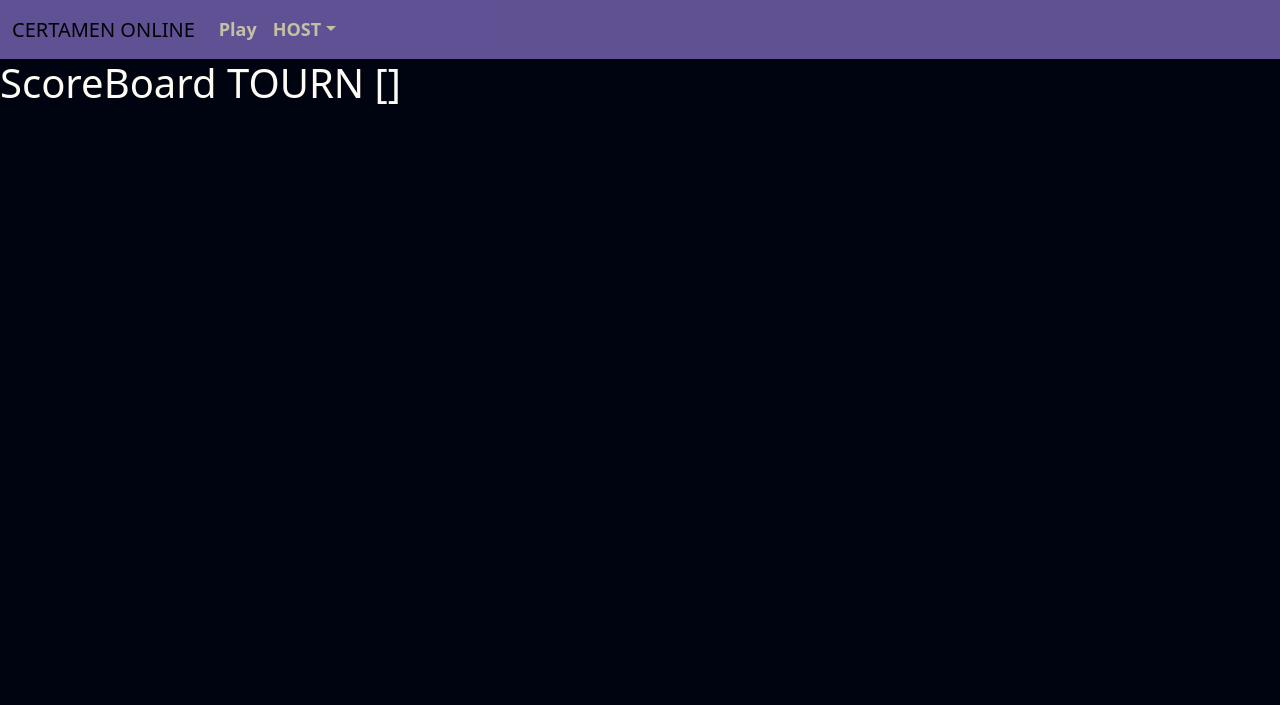
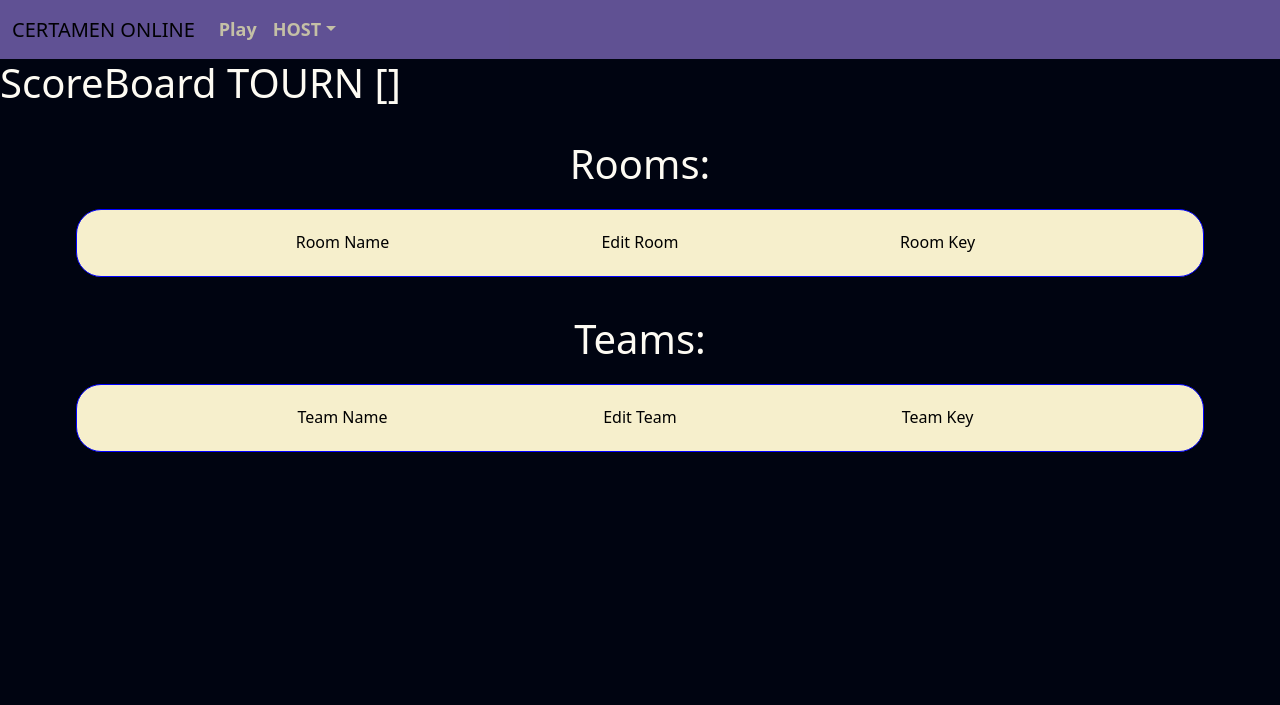
Before and after one commit to Books4life01/Certamen2.0, a Flask app: template website/templates/scoreBoardTourn.html in a window 1280 px wide. Shown: the top 705 px of the page. Run offline with Flask 3, Linux system fonts and the light colour scheme; the template is opened without the code that fills it: most values are stand-ins (such as "Sample title", 1, 10 or a date in 2020); some libraries are stand-ins or nearby versions.

Commit message:
populatinf tourn page with rooms and tourn in a scrollable interface; started working on manage room page and draggable stuff

```diff
--- a/website/templates/scoreBoardTourn.html
+++ b/website/templates/scoreBoardTourn.html
@@ -11,9 +11,38 @@
     });
     //Receive Tournament Data from the server
     socket.on("roomsUpdate", (data) => {
-        console.log(data);
+        let roomsContainer = $("#roomsContainer");
+        data.forEach((room) => {
+            console.log(room);
+            let roomDiv = $("<div class='room'></div>");
+            let roomName = $("<h4></h4>").text(room.roomName);
+            let manageRoomBtn = $("<button class='btn btn-primary editRoom' ></button>").text("Manage Room");
+            manageRoomBtn.click(() => {
+               window.location.href = "/host/manage/room?roomKey=" + room.roomKey;
+            });
+            let roomKey = $("<h4></h4>").text(room.roomKey);
+            roomDiv.append(roomName);
+            roomDiv.append(manageRoomBtn);
+            roomDiv.append(roomKey);
+            roomsContainer.append(roomDiv);
+
+        });
+
     });
     socket.on("teamsUpdate", (data) => {
+        let teamsContainer = $("#teamsContainer");
+        data.forEach((team) => {
+            console.log(team);
+            let teamDiv = $("<div class='team'></div>");
+            let teamName = $("<h4></h4>").text(team.teamName);
+            let manageTeamBtn = $("<button class='btn btn-primary'></button>").text("Manage Team");
+            let teamKey = $("<h4></h4>").text(team.teamKey);
+            teamDiv.append(teamName);
+            teamDiv.append(manageTeamBtn);
+            teamDiv.append(teamKey);
+            teamsContainer.append(teamDiv);
+
+        });
         console.log(data);
     });
     socket.on("disconnect", () => {
@@ -26,6 +55,7 @@
             $("#addRoomModal").modal("show");
         });
         $("[data-toggle='tooltip']").tooltip();
+
     });
 
 
@@ -34,6 +64,7 @@
 {%block styles%}<style>
 .btn-primary{
     background-color: var(--primary-color);
+    margin: 2%;
 }
 .modal-header, .modal-body, .modal-footer{
     background-color: var(--primary-color);
@@ -66,6 +97,47 @@ label{
     top:5%;
     right:2%;
 }
+.overflow-container{
+    max-height: 200px;
+    overflow-y: scroll;
+    border: 1px solid blue;
+}
+.overflow-container::-webkit-scrollbar, .room>*::-webkit-scrollbar, .team>*::-webkit-scrollbar{
+    width: 10px;
+  display: none;
+}
+.room, .team{
+    justify-content: center;
+    display: flex;
+    flex-wrap: nowrap;
+    gap: 5%;
+
+}
+.room>*, .team>*{
+    display: inline-block;
+    color:black;
+    margin-left: 1%;
+    margin-right: 1%;
+    margin-top: 1%;
+    margin-bottom: 1%;
+    width: 20%;
+    overflow-y: scroll;
+    overflow-x: scroll;
+    text-align: center;
+    white-space: nowrap;
+}
+
+
+#roomsContainer, #teamsContainer{
+   background-color: var(--secondary-color);
+   border-radius: 25px;
+   width: 90%;
+   margin-left: 5%;
+    margin-right: 5%;
+}
+form{
+    white-space: nowrap;
+}
 
 i{
     padding-bottom:1%;
@@ -73,8 +145,19 @@ i{
 </style>{%endblock%}
 {%block content%}
 <h1>ScoreBoard TOURN {{tournKey}}</h1>
+<div id="roomsInfo" class="center">
+    <h1 class="center">Rooms:</h1>
+    <div id="roomsContainer" class="overflow-container center">
+        <div class="room" ><h6>Room Name</h6><h6>Edit Room</h6><h6>Room Key</h6></div>
+    </div>
+</div>
+<div class="center" id="teamsInfo">
+    <h1 class="center">Teams:</h1>
+    <div id="teamsContainer" class="overflow-container center">
+        <div class="team" ><h6>Team Name</h6><h6>Edit Team</h6><h6>Team Key</h6></div>
+    </div>
+</div>
 <div class="modal fade" tabindex="-1" id="addRoomModal">
-
     <div class="modal-dialog" role="document">
         <div class="modal-content center" id="nav-container">
             <!--Modal Header-->
```
Also changed, not shown: website/__init__.py (+29 -7 lines), website/models.py (+72 -1 lines), website/routes/manage.py (+15 -0 lines), website/templates/scoreRoom.html (added, +76 -0 lines), instance/database.db.
